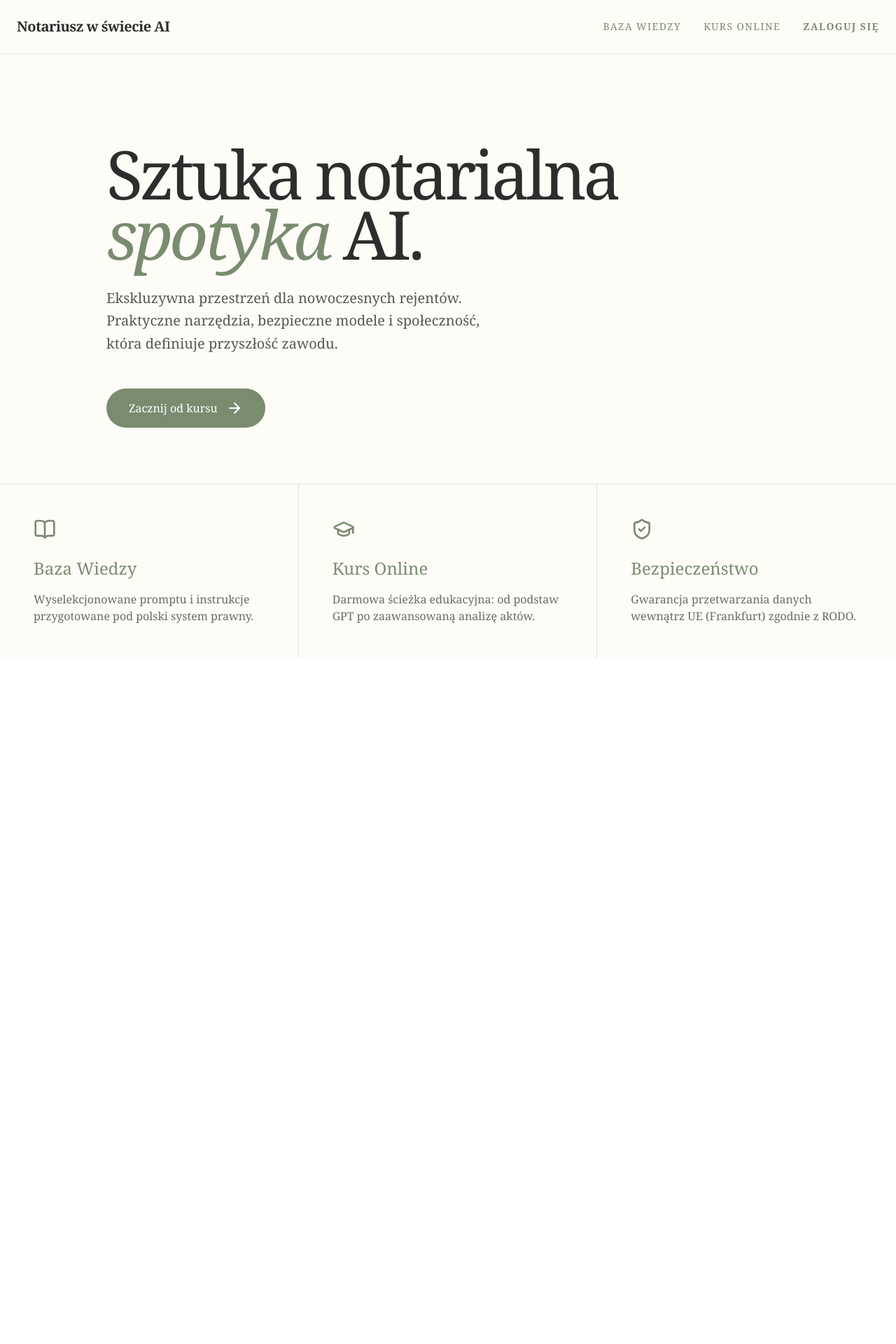
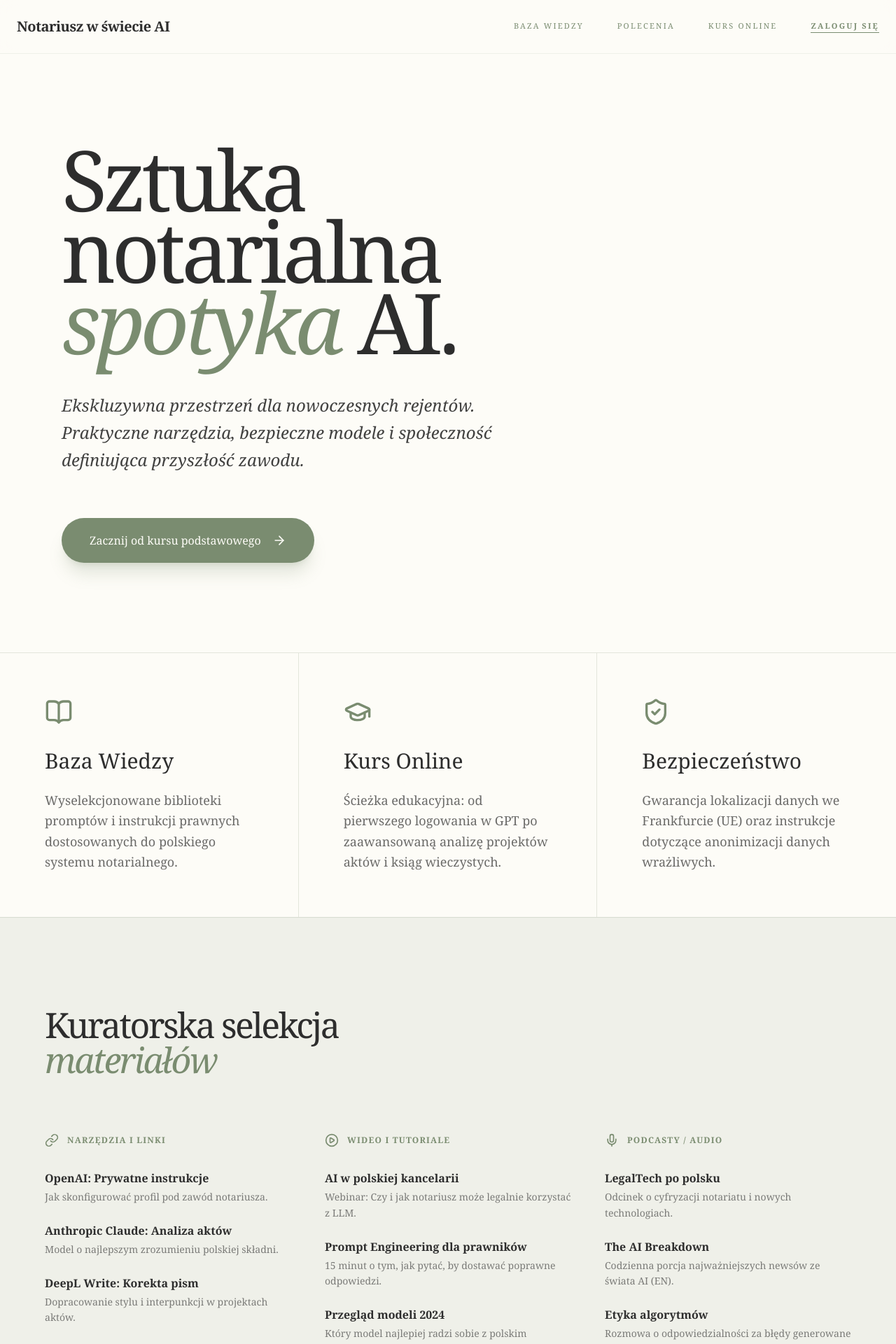
Before and after one commit to lukaszkupis-dev/notariusz-ai, a Next.js app: page / in a window 1280 px wide. Shown: the top 1920 px of the page at 70% size. Before the commit the page ends 940 px from the top, so only its background shows below. Built offline with nearby package versions, Linux system fonts and the light colour scheme.

Commit message:
Update page.js

```diff
--- a/app/page.js
+++ b/app/page.js
@@ -1,54 +1,139 @@
-import { ArrowRight, BookOpen, GraduationCap, ShieldCheck } from 'lucide-react';
+import { ArrowRight, BookOpen, GraduationCap, ShieldCheck, ExternalLink, PlayCircle, Mic, Link as LinkIcon } from 'lucide-react';
 
 export default function StudioPage() {
   return (
-    <div className="min-h-screen bg-[#FDFCF7] text-[#2D2D2D] font-serif">
+    <div className="min-h-screen bg-[#FDFCF7] text-[#2D2D2D] font-serif selection:bg-[#7A8C70]/20">
       {/* Nawigacja */}
-      <nav className="p-6 flex justify-between items-center border-b border-[#7A8C70]/10">
+      <nav className="p-6 flex justify-between items-center border-b border-[#7A8C70]/10 sticky top-0 bg-[#FDFCF7]/80 backdrop-blur-md z-50">
         <span className="text-xl font-semibold tracking-tight">Notariusz w świecie AI</span>
-        <div className="space-x-8 text-sm uppercase tracking-widest text-[#7A8C70]">
-          <a href="#" className="hover:opacity-70">Baza wiedzy</a>
-          <a href="#" className="hover:opacity-70">Kurs online</a>
-          <a href="#" className="hover:opacity-70 font-bold">Zaloguj się</a>
+        <div className="hidden md:flex space-x-12 text-[11px] uppercase tracking-[0.2em] text-[#7A8C70]">
+          <a href="#wiedza" className="hover:opacity-60 transition-opacity">Baza wiedzy</a>
+          <a href="#polecenia" className="hover:opacity-60 transition-opacity">Polecenia</a>
+          <a href="#kurs" className="hover:opacity-60 transition-opacity">Kurs online</a>
+          <a href="#" className="font-bold border-b border-[#7A8C70]">Zaloguj się</a>
         </div>
       </nav>
 
       {/* Hero Section */}
-      <main className="max-w-5xl mx-auto pt-32 pb-20 px-6">
-        <h1 className="text-7xl md:text-8xl mb-8 leading-[0.9] tracking-tighter">
-          Sztuka notarialna <br />
-          <span className="italic text-[#7A8C70]">spotyka</span> AI.
-        </h1>
+      <main className="max-w-6xl mx-auto pt-32 pb-32 px-6">
+        <div className="max-w-4xl">
+          <h1 className="text-7xl md:text-[120px] mb-12 leading-[0.85] tracking-tighter">
+            Sztuka notarialna <br />
+            <span className="italic text-[#7A8C70] font-light">spotyka</span> AI.
+          </h1>
 
-        <p className="text-xl max-w-xl mb-12 leading-relaxed opacity-80">
-          Ekskluzywna przestrzeń dla nowoczesnych rejentów. Praktyczne narzędzia,
-          bezpieczne modele i społeczność, która definiuje przyszłość zawodu.
-        </p>
+          <p className="text-2xl max-w-2xl mb-16 leading-relaxed opacity-90 font-light italic">
+            Ekskluzywna przestrzeń dla nowoczesnych rejentów. Praktyczne narzędzia,
+            bezpieczne modele i społeczność definiująca przyszłość zawodu.
+          </p>
 
-        <button className="group flex items-center gap-3 bg-[#7A8C70] text-white px-8 py-4 rounded-full hover:bg-[#66755d] transition-all">
-          Zacznij od kursu
-          <ArrowRight className="group-hover:translate-x-1 transition-transform" />
-        </button>
+          <button className="group flex items-center gap-4 bg-[#7A8C70] text-[#FDFCF7] px-10 py-5 rounded-full hover:bg-[#66755d] transition-all shadow-xl shadow-[#7A8C70]/20">
+            Zacznij od kursu podstawowego
+            <ArrowRight className="group-hover:translate-x-2 transition-transform" size={20} />
+          </button>
+        </div>
       </main>
 
-      {/* Sekcje funkcjonalne */}
-      <section className="grid md:grid-cols-3 border-t border-[#7A8C70]/20">
-        <div className="p-12 border-r border-[#7A8C70]/20 hover:bg-[#7A8C70]/5 transition-colors">
-          <BookOpen className="mb-6 text-[#7A8C70]" size={32} />
-          <h3 className="text-2xl mb-4 text-[#7A8C70]">Baza Wiedzy</h3>
-          <p className="opacity-70">Wyselekcjonowane promptu i instrukcje przygotowane pod polski system prawny.</p>
+      {/* Główne Filary */}
+      <section id="wiedza" className="grid md:grid-cols-3 border-t border-[#7A8C70]/20">
+        <div className="p-16 border-r border-[#7A8C70]/20 hover:bg-[#7A8C70]/5 transition-colors group">
+          <BookOpen className="mb-8 text-[#7A8C70] group-hover:scale-110 transition-transform" size={40} />
+          <h3 className="text-3xl mb-6 font-light">Baza Wiedzy</h3>
+          <p className="text-lg opacity-70 leading-relaxed">Wyselekcjonowane biblioteki promptów i instrukcji prawnych dostosowanych do polskiego systemu notarialnego.</p>
         </div>
-        <div className="p-12 border-r border-[#7A8C70]/20 hover:bg-[#7A8C70]/5 transition-colors">
-          <GraduationCap className="mb-6 text-[#7A8C70]" size={32} />
-          <h3 className="text-2xl mb-4 text-[#7A8C70]">Kurs Online</h3>
-          <p className="opacity-70">Darmowa ścieżka edukacyjna: od podstaw GPT po zaawansowaną analizę aktów.</p>
+        <div className="p-16 border-r border-[#7A8C70]/20 hover:bg-[#7A8C70]/5 transition-colors group">
+          <GraduationCap className="mb-8 text-[#7A8C70] group-hover:scale-110 transition-transform" size={40} />
+          <h3 className="text-3xl mb-6 font-light">Kurs Online</h3>
+          <p className="text-lg opacity-70 leading-relaxed">Ścieżka edukacyjna: od pierwszego logowania w GPT po zaawansowaną analizę projektów aktów i ksiąg wieczystych.</p>
         </div>
-        <div className="p-12 hover:bg-[#7A8C70]/5 transition-colors">
-          <ShieldCheck className="mb-6 text-[#7A8C70]" size={32} />
-          <h3 className="text-2xl mb-4 text-[#7A8C70]">Bezpieczeństwo</h3>
-          <p className="opacity-70">Gwarancja przetwarzania danych wewnątrz UE (Frankfurt) zgodnie z RODO.</p>
+        <div className="p-16 hover:bg-[#7A8C70]/5 transition-colors group">
+          <ShieldCheck className="mb-8 text-[#7A8C70] group-hover:scale-110 transition-transform" size={40} />
+          <h3 className="text-3xl mb-6 font-light">Bezpieczeństwo</h3>
+          <p className="text-lg opacity-70 leading-relaxed">Gwarancja lokalizacji danych we Frankfurcie (UE) oraz instrukcje dotyczące anonimizacji danych wrażliwych.</p>
         </div>
       </section>
+
+      {/* NOWA SEKCJA: Kuratorskie Polecenia */}
+      <section id="polecenia" className="bg-[#7A8C70]/10 py-32 px-6 border-t border-[#7A8C70]/20">
+        <div className="max-w-6xl mx-auto">
+          <h2 className="text-[50px] mb-20 tracking-tighter leading-none">
+            Kuratorska selekcja <br /><span className="text-[#7A8C70] italic">materiałów</span>
+          </h2>
+
+          <div className="grid md:grid-cols-3 gap-12">
+            {/* Linki i Narzędzia */}
+            <div>
+              <div className="flex items-center gap-3 mb-8 text-[#7A8C70]">
+                <LinkIcon size={20} />
+                <h4 className="uppercase tracking-widest text-xs font-bold">Narzędzia i Linki</h4>
+              </div>
+              <ul className="space-y-6">
+                {[
+                  { title: "OpenAI: Prywatne instrukcje", desc: "Jak skonfigurować profil pod zawód notariusza." },
+                  { title: "Anthropic Claude: Analiza aktów", desc: "Model o najlepszym zrozumieniu polskiej składni." },
+                  { title: "DeepL Write: Korekta pism", desc: "Dopracowanie stylu i interpunkcji w projektach aktów." }
+                ].map((item, i) => (
+                  <li key={i} className="group cursor-pointer">
+                    <h5 className="font-semibold group-hover:text-[#7A8C70] transition-colors flex items-center gap-2">
+                      {item.title} <ExternalLink size={14} className="opacity-0 group-hover:opacity-100 transition-opacity" />
+                    </h5>
+                    <p className="text-sm opacity-60 mt-1 leading-relaxed">{item.desc}</p>
+                  </li>
+                ))}
+              </ul>
+            </div>
+
+            {/* Video / Filmy */}
+            <div>
+              <div className="flex items-center gap-3 mb-8 text-[#7A8C70]">
+                <PlayCircle size={20} />
+                <h4 className="uppercase tracking-widest text-xs font-bold">Wideo i Tutoriale</h4>
+              </div>
+              <ul className="space-y-6">
+                {[
+                  { title: "AI w polskiej kancelarii", desc: "Webinar: Czy i jak notariusz może legalnie korzystać z LLM." },
+                  { title: "Prompt Engineering dla prawników", desc: "15 minut o tym, jak pytać, by dostawać poprawne odpowiedzi." },
+                  { title: "Przegląd modeli 2024", desc: "Który model najlepiej radzi sobie z polskim językiem prawniczym." }
+                ].map((item, i) => (
+                  <li key={i} className="group cursor-pointer">
+                    <h5 className="font-semibold group-hover:text-[#7A8C70] transition-colors flex items-center gap-2">
+                      {item.title} <PlayCircle size={14} className="opacity-0 group-hover:opacity-100 transition-opacity" />
+                    </h5>
+                    <p className="text-sm opacity-60 mt-1 leading-relaxed">{item.desc}</p>
+                  </li>
+                ))}
+              </ul>
+            </div>
+
+            {/* Podcasty */}
+            <div>
+              <div className="flex items-center gap-3 mb-8 text-[#7A8C70]">
+                <Mic size={20} />
+                <h4 className="uppercase tracking-widest text-xs font-bold">Podcasty / Audio</h4>
+              </div>
+              <ul className="space-y-6">
+                {[
+                  { title: "LegalTech po polsku", desc: "Odcinek o cyfryzacji notariatu i nowych technologiach." },
+                  { title: "The AI Breakdown", desc: "Codzienna porcja najważniejszych newsów ze świata AI (EN)." },
+                  { title: "Etyka algorytmów", desc: "Rozmowa o odpowiedzialności za błędy generowane przez modele." }
+                ].map((item, i) => (
+                  <li key={i} className="group cursor-pointer">
+                    <h5 className="font-semibold group-hover:text-[#7A8C70] transition-colors flex items-center gap-2">
+                      {item.title} <Mic size={14} className="opacity-0 group-hover:opacity-100 transition-opacity" />
+                    </h5>
+                    <p className="text-sm opacity-60 mt-1 leading-relaxed">{item.desc}</p>
+                  </li>
+                ))}
+              </ul>
+            </div>
+          </div>
+        </div>
+      </section>
+
+      {/* Footer */}
+      <footer className="p-16 border-t border-[#7A8C70]/20 text-center opacity-50 text-sm tracking-widest uppercase">
+        © 2024 Notariusz w świecie AI — Wszelkie prawa zastrzeżone
+      </footer>
     </div>
   );
 }
```
